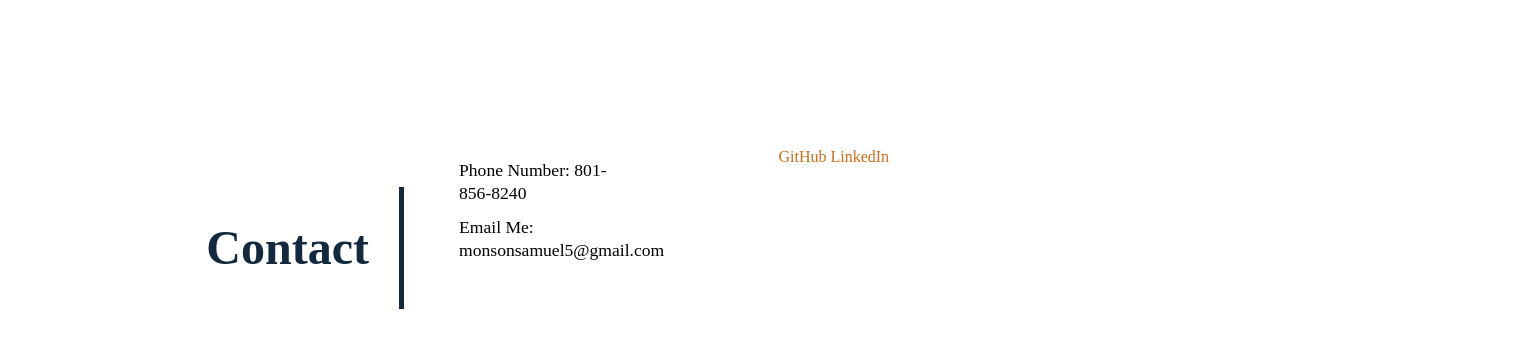
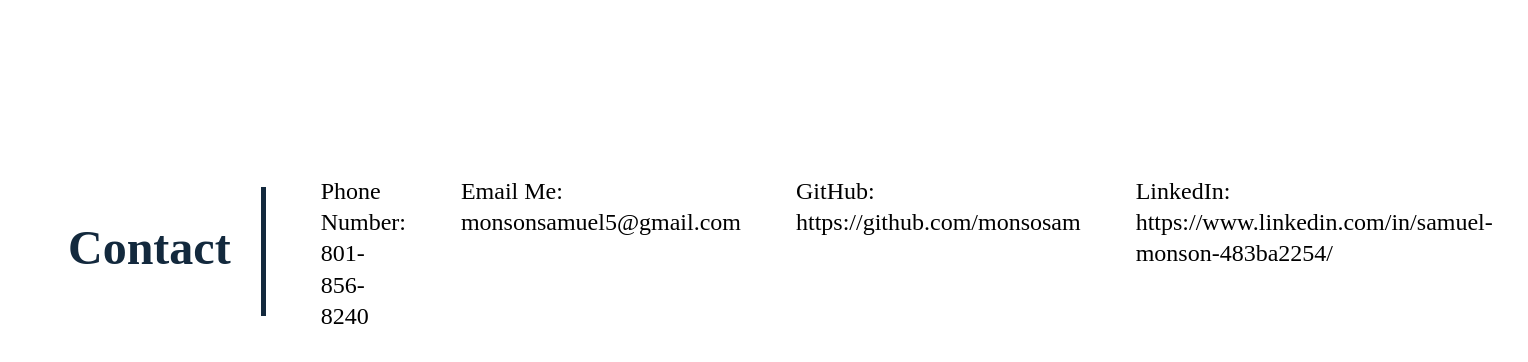
Before and after one commit to monsosam/02-Challenge, a plain HTML site: page index.html in a window 1280 px wide. Shown: the part 840-1202 px from the top of the page, 1528 px wide, since content can reach past the window. Drawn offline with Linux system fonts and the light colour scheme.

Commit message:
contact2

```diff
--- a/index.html
+++ b/index.html
@@ -70,16 +70,11 @@
     <section id="contact">
         <div class="section-body">
             <h2 class="section-head first-border">Contact</h2>
-                <article>
-                    <p>Phone Number: 801-856-8240</p>
-                    <p>Email Me: monsonsamuel5@gmail.com</p>
-                </article>
-                <article>
-                    <a href="https://github.com/monsosam">GitHub</a>
-                    <a href="https://www.linkedin.com/in/samuel-monson-483ba2254/">LinkedIn</a>
-                </article>
 
-            </nav>
+                <p>Phone Number: 801-856-8240</p>
+                <p>Email Me: monsonsamuel5@gmail.com</p>
+                <p>GitHub: https://github.com/monsosam</p>
+                <p>LinkedIn: https://www.linkedin.com/in/samuel-monson-483ba2254/</p>
         </div>
     </section>
 </body>
```
